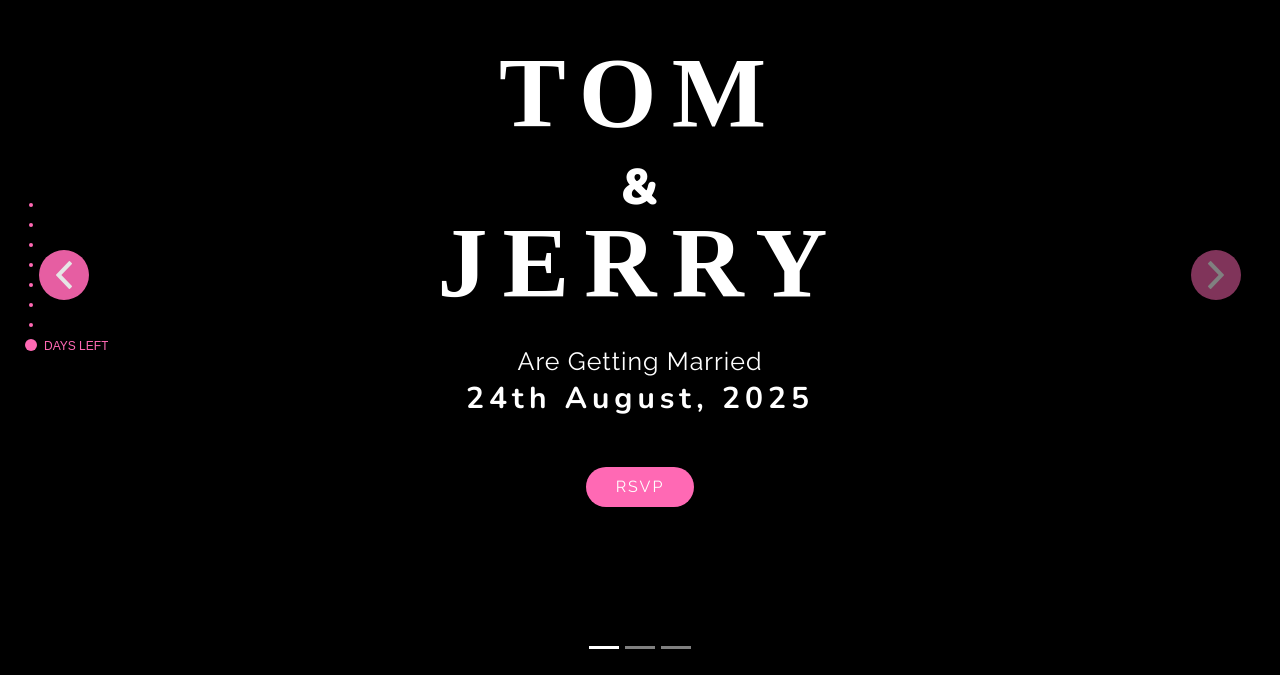
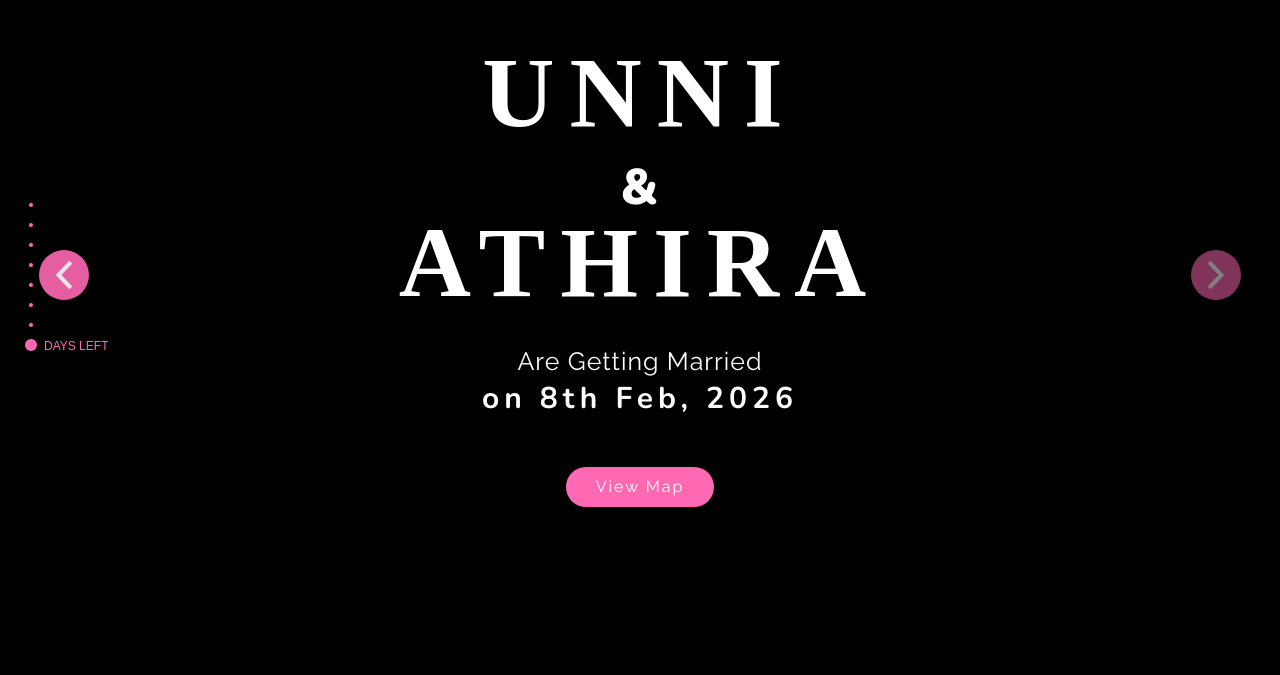
Before and after one commit to wedding-au/1, a plain HTML site: page index.html in a window 1280 px wide. Shown: the part 125-800 px from the top of the page. Drawn offline with nearby package versions, Linux system fonts and the light colour scheme; files whose address does not match are found by name; a web font is replaced by a local one.

Commit message:
Update index.html

```diff
--- a/index.html
+++ b/index.html
@@ -41,7 +41,7 @@
                     <div class="intro-container">
                         <div id="introCarousel" class="carousel  slide carousel-fade" data-ride="carousel">
 
-                            <ol class="carousel-indicators"></ol>
+
 
                             <div class="carousel-inner" role="listbox">
 
@@ -49,12 +49,12 @@
                                     <div class="carousel-background"><img src="img/slider-1.jpg" alt=""></div>
                                     <div class="carousel-container">
                                         <div class="carousel-content">
-                                            <h1>Tom</h1>
+                                            <h1>UNNI</h1>
                                             <h2>&</h2>
-                                            <h1>Jerry</h1>
+                                            <h1>ATHIRA</h1>
                                             <p>Are Getting Married</p>
-                                            <h4>24th August, 2025</h4>
-                                            <a href="" class="btn-get-started">RSVP</a>
+                                            <h4>on 8th Feb, 2026</h4>
+                                            <a href="https://maps.app.goo.gl/YEUjU5GA3PBzi37A9?g_st=aw" class="btn-get-started">View Map</a>
                                         </div>
                                     </div>
                                 </div>
```
